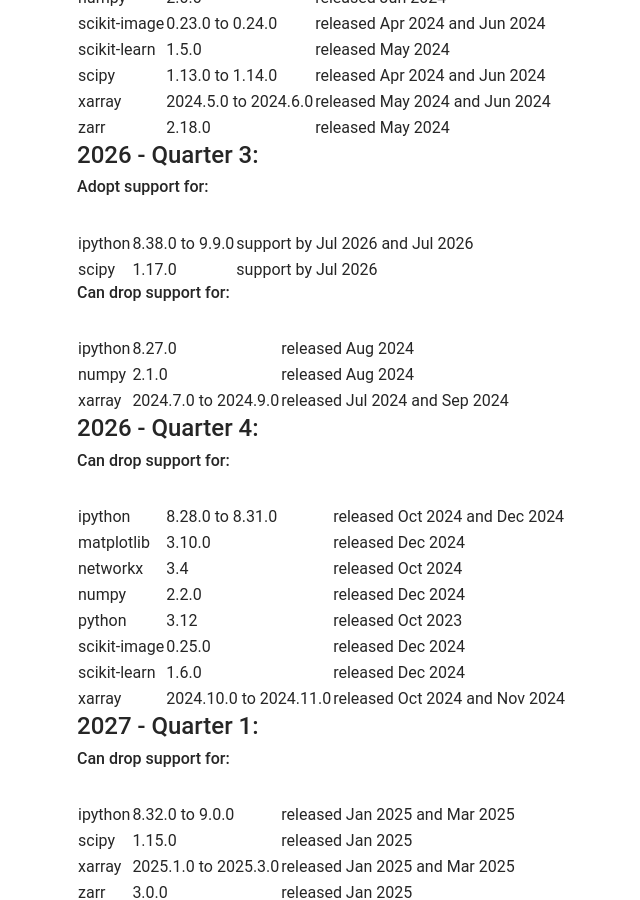
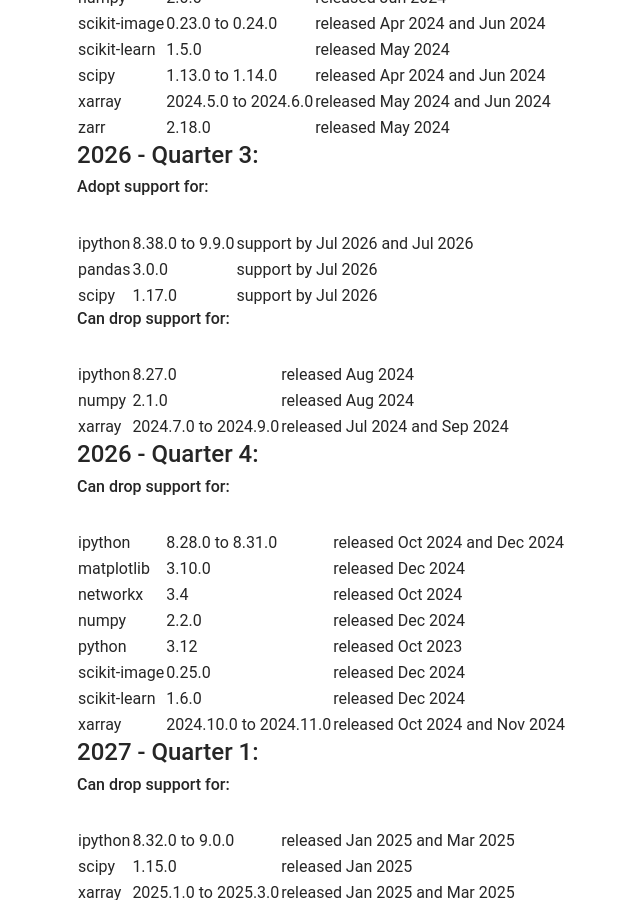
Before and after one commit to heliophysicsPy/heliophysicsPy.github.io, a Jekyll site: the page built from _pages/docs/phep-3/schedule.md, in a window 1280 px wide and 900 px high, scrolled down 1817 px. Shown: the whole window, without its empty margins (24-664 px from the left). Built offline with Jekyll 4.4.1, drawn with Linux system fonts in a browser that asks for light colours; nearby versions of some CDN libraries; our own code applies the rules of GitHub Pages for plain Markdown files; some of the changed text lies outside the part shown.

Commit message:
Update PHEP 3 support schedule [automated]

```diff
--- a/_pages/docs/phep-3/schedule.md
+++ b/_pages/docs/phep-3/schedule.md
@@ -100,6 +100,7 @@
 |         |                 |                                  |
 | ------- | --------------- | -------------------------------- |
 | ipython | 8.38.0 to 9.9.0 | support by Jul 2026 and Jul 2026 |
+| pandas  | 3.0.0           | support by Jul 2026              |
 | scipy   | 1.17.0          | support by Jul 2026              |
 
 ###### Can drop support for:
@@ -187,6 +188,7 @@
 |         |                 |                                |
 | ------- | --------------- | ------------------------------ |
 | ipython | 8.38.0 to 9.9.0 | released Jan 2026 and Jan 2026 |
+| pandas  | 3.0.0           | released Jan 2026              |
 | scipy   | 1.17.0          | released Jan 2026              |
 
 #### 2028 - Quarter 4:
```
Also changed, not shown: _pages/docs/phep-3/chart.md (+1 -0 lines).
